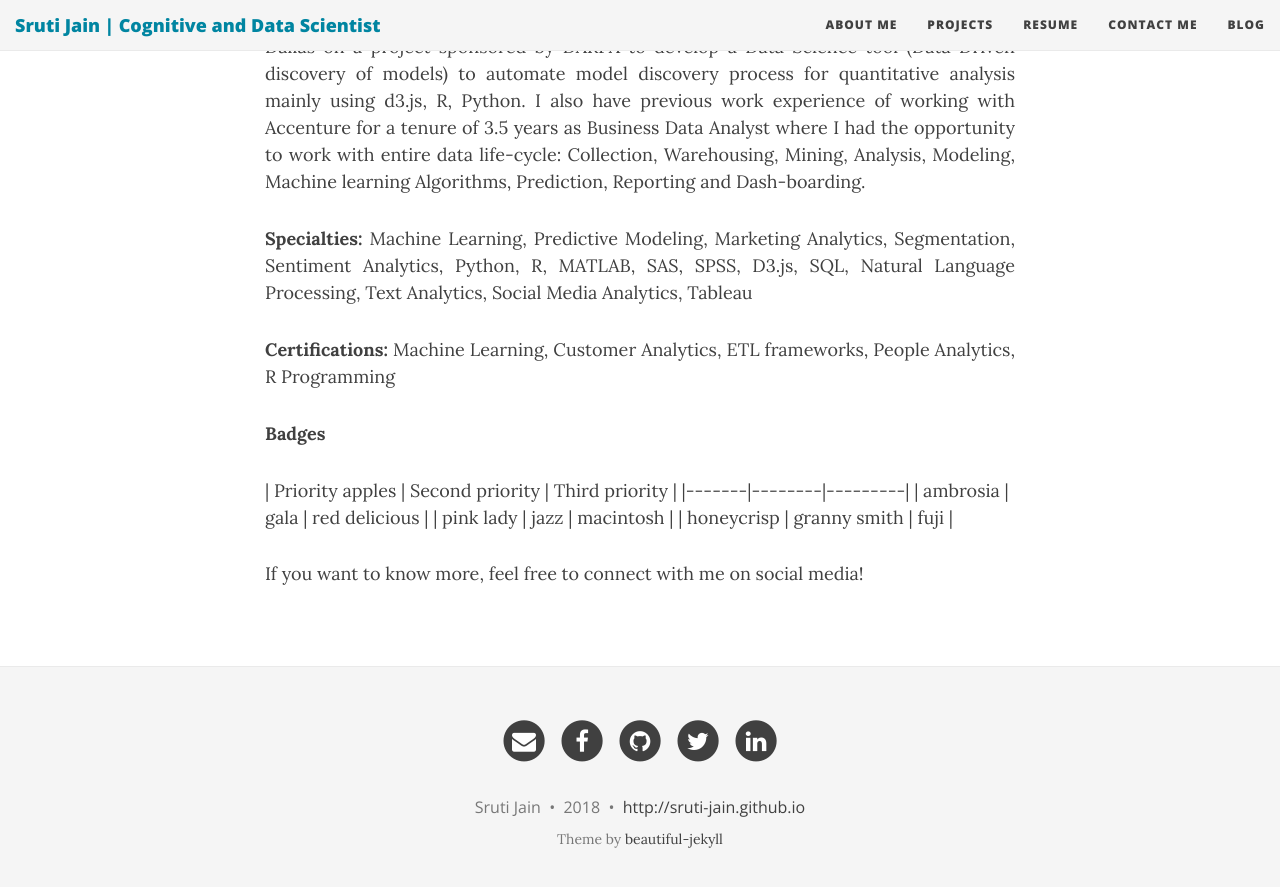
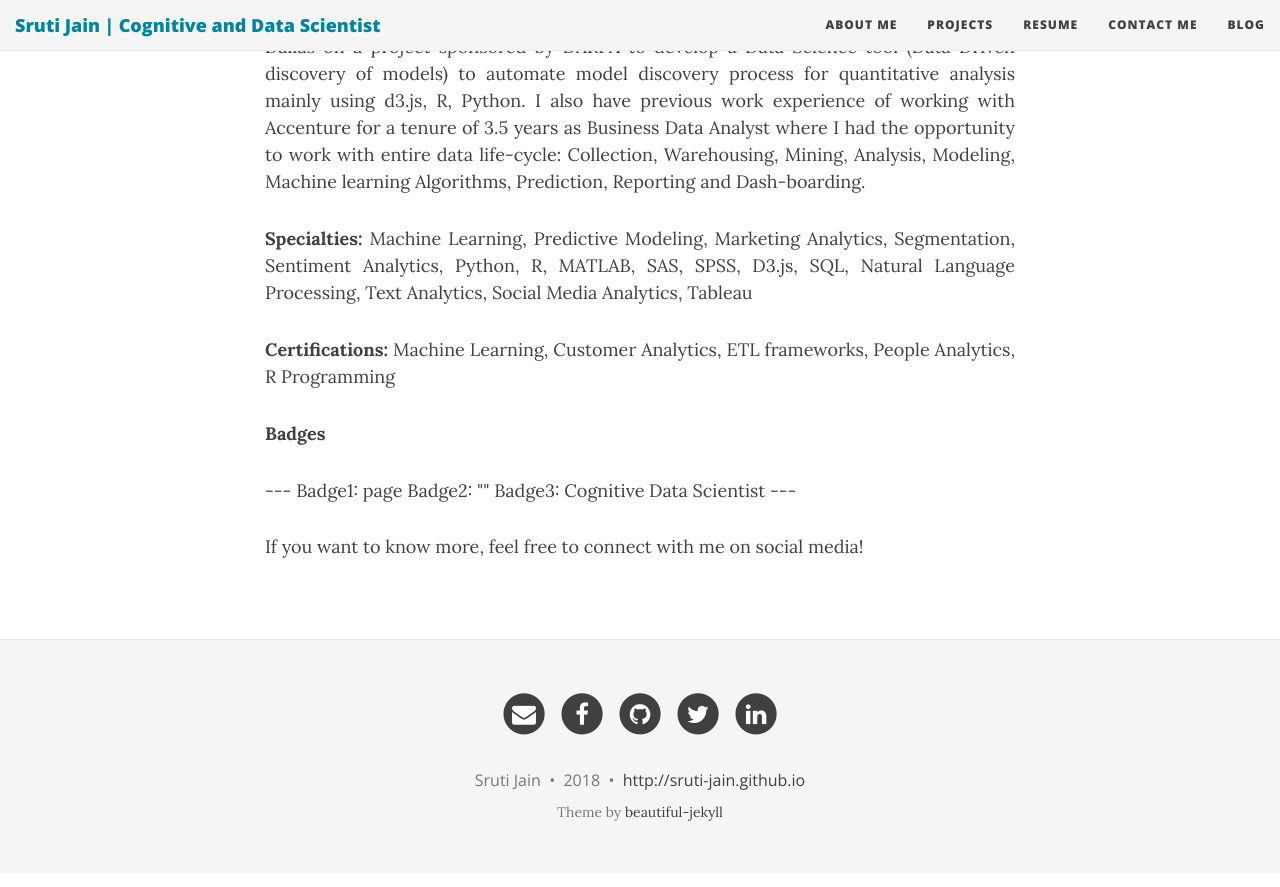
Before and after one commit to sruti-jain/sruti-jain.github.io, a Jekyll site: the page built from aboutme.md, in a window 1280 px wide and 900 px high, scrolled down 541 px. Shown: the top 887 px of the window. Built offline with Jekyll 4.4.1, drawn with Linux system fonts in a browser that asks for light colours; nearby versions of some CDN libraries; a script that is not in the unit is left out.

Commit message:
Update aboutme.md

```diff
--- a/aboutme.md
+++ b/aboutme.md
@@ -16,11 +16,12 @@ subtitle: Cognitive Data Scientist
 <p><b>Certifications:</b> Machine Learning, Customer Analytics, ETL frameworks, People Analytics, R Programming</p></div>
 
 <p><b>Badges</b><p>
-| Priority apples | Second priority | Third priority |
-|-------|--------|---------|
-| ambrosia | gala | red delicious |
-| pink lady | jazz | macintosh |
-| honeycrisp | granny smith | fuji |
+---
+Badge1: page
+Badge2:  ""
+Badge3: Cognitive Data Scientist
+---
+
 
     <div data-iframe-width="150" data-iframe-height="270" data-share-badge-id="7081afde-08d3-4e1a-be30-200d6c4879e0"></div>
   <script type="text/javascript">
```
